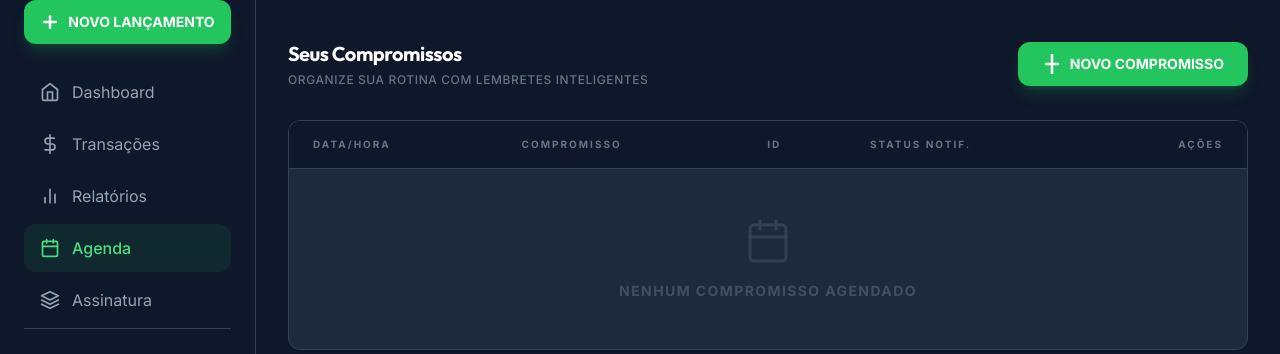
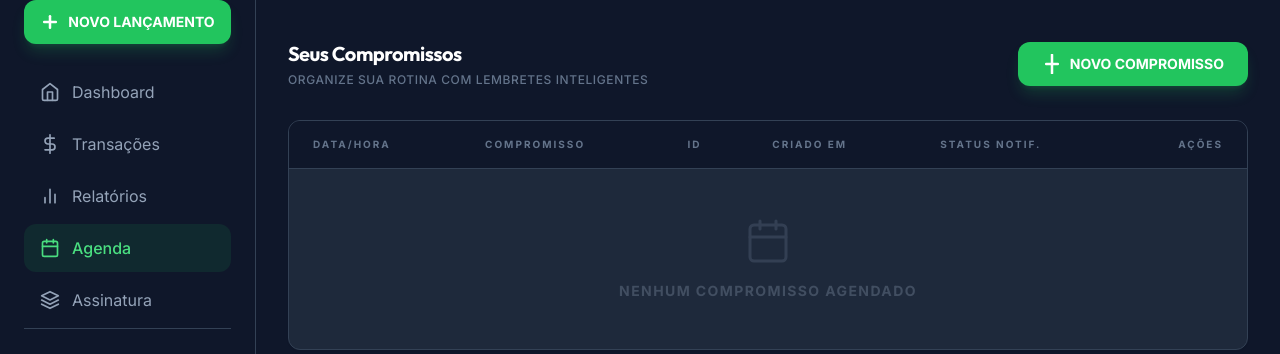
Before and after one commit to andresperes33/AGENTE-FINANCEIRO, a Django app: page /agenda/ in a window 1280 px wide. Shown: the part 96-450 px from the top of the page. Run offline with Django 5.2, Linux system fonts and the light colour scheme; the visitor is signed in with stand-in values (Sample User, id 1); data that the repository does not hold is empty; parts of the project's set-up code (start-up, migrations or seed data) failed here and were passed over; some libraries are stand-ins or nearby versions.

Commit message:
pronto para subir

```diff
--- a/templates/agenda/list.html
+++ b/templates/agenda/list.html
@@ -33,6 +33,8 @@
                         <th class="px-6 py-4 text-[10px] font-bold text-slate-500 uppercase tracking-[0.2em]">
                             Compromisso</th>
                         <th class="px-6 py-4 text-[10px] font-bold text-slate-500 uppercase tracking-[0.2em]">ID</th>
+                        <th class="px-6 py-4 text-[10px] font-bold text-slate-500 uppercase tracking-[0.2em]">Criado em
+                        </th>
                         <th class="px-6 py-4 text-[10px] font-bold text-slate-500 uppercase tracking-[0.2em]">Status
                             Notif.</th>
                         <th
@@ -49,14 +51,10 @@
                                 <span class="text-xs text-slate-500 font-medium">{{ appt.date_time|date:"H:i" }}</span>
                             </div>
                         </td>
+                        <td class="px-6 py-4"><b>{{ appt.title }}</b></td>
+                        <td class="px-6 py-4"><span class="text-[10px] font-bold">{{ appt.identifier }}</span></td>
                         <td class="px-6 py-4">
-                            <b class="text-sm font-semibold text-slate-300">{{ appt.title }}</b>
-                        </td>
-                        <td class="px-6 py-4">
-                            <span
-                                class="inline-flex items-center px-2.5 py-0.5 rounded-md text-[10px] font-bold bg-slate-800 text-slate-400 border border-dark-border uppercase tracking-widest">
-                                {{ appt.identifier }}
-                            </span>
+                            <small class="text-slate-500">{{ appt.created_at|date:"d/m/Y H:i" }}</small>
                         </td>
                         <td class="px-6 py-4">
                             <div class="flex gap-2">
@@ -100,7 +98,7 @@
                     </tr>
                     {% empty %}
                     <tr>
-                        <td colspan="5" class="px-6 py-12 text-center">
+                        <td colspan="6" class="px-6 py-12 text-center">
                             <div class="flex flex-col items-center justify-center opacity-30">
                                 <svg class="text-slate-500 mb-4" width="48" height="48" viewBox="0 0 24 24" fill="none"
                                     stroke="currentColor" stroke-width="1.5" stroke-linecap="round"
```
